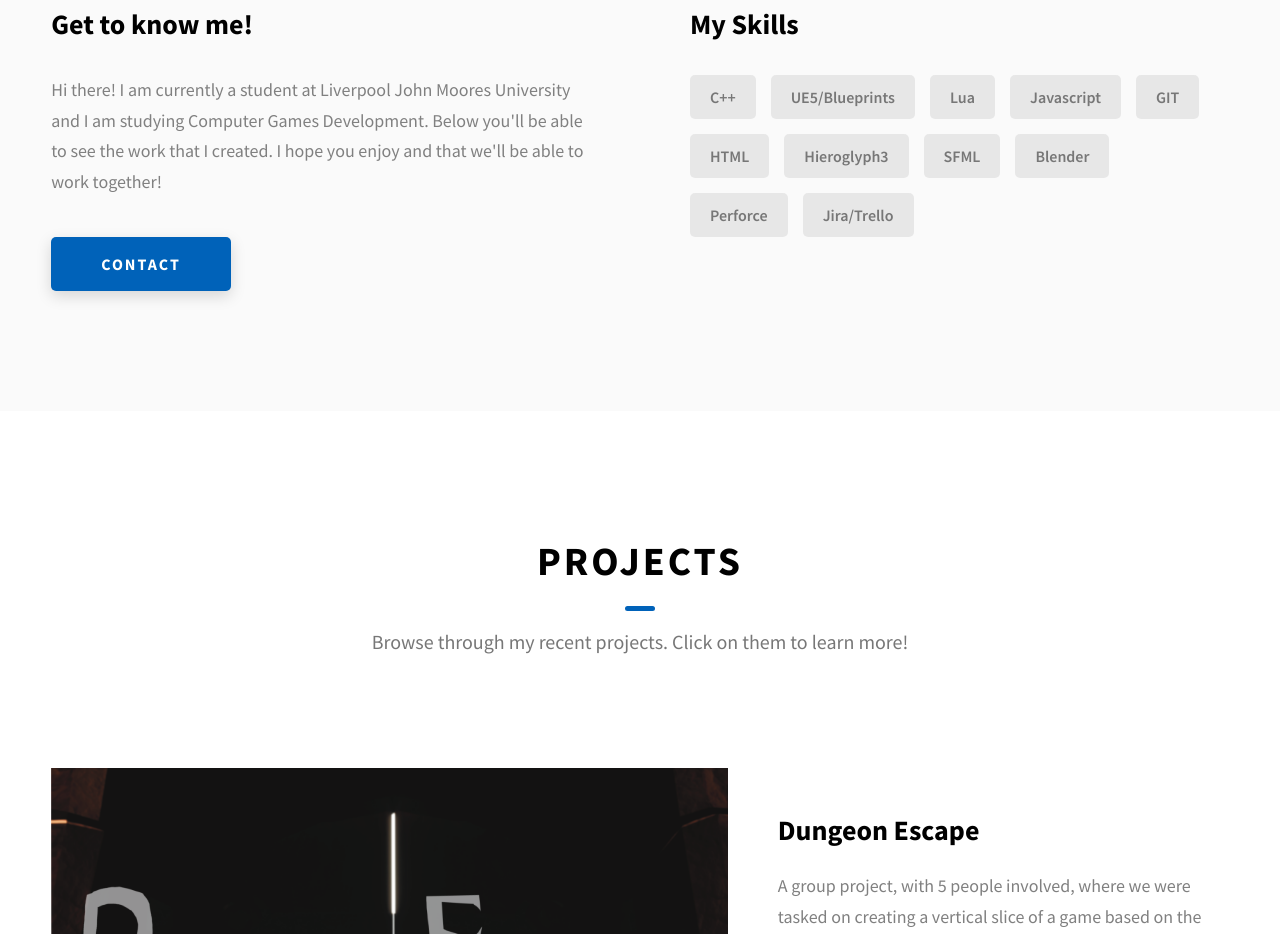
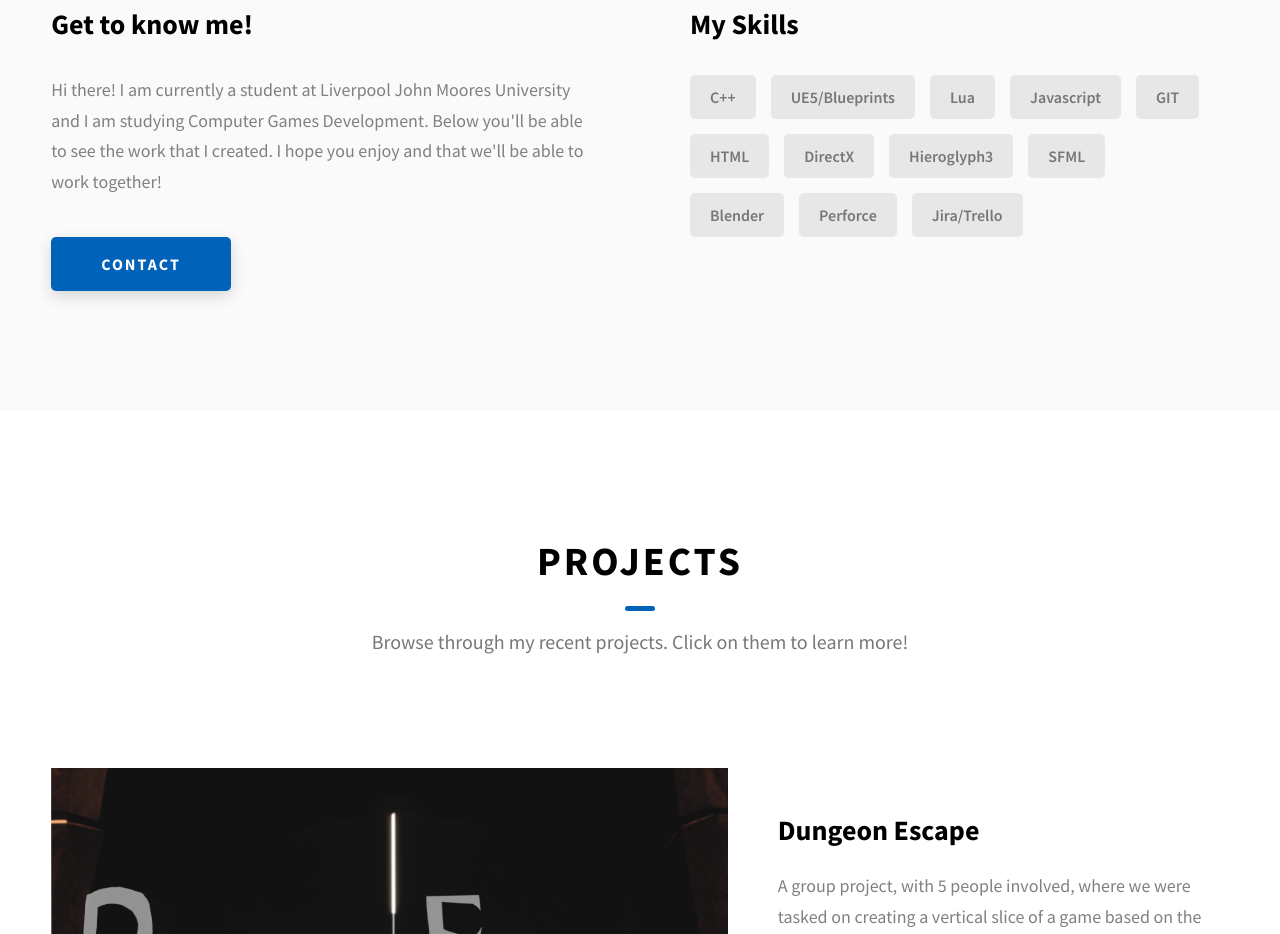
Before and after one commit to RM567/New-Portfolio, a website: page index.html in a window 1280 px wide. Shown: the part 1067-2001 px from the top of the page. Drawn offline with Linux system fonts and the light colour scheme.

Commit message:
Update index.html

```diff
--- a/index.html
+++ b/index.html
@@ -146,6 +146,7 @@
               <div class="skills__skill">Javascript</div>
               <div class="skills__skill">GIT</div>
               <div class="skills__skill">HTML</div>
+              <div class="skills__skill">DirectX</div>
               <div class="skills__skill">Hieroglyph3</div>
               <div class="skills__skill">SFML</div>
               <div class="skills__skill">Blender</div>
```
